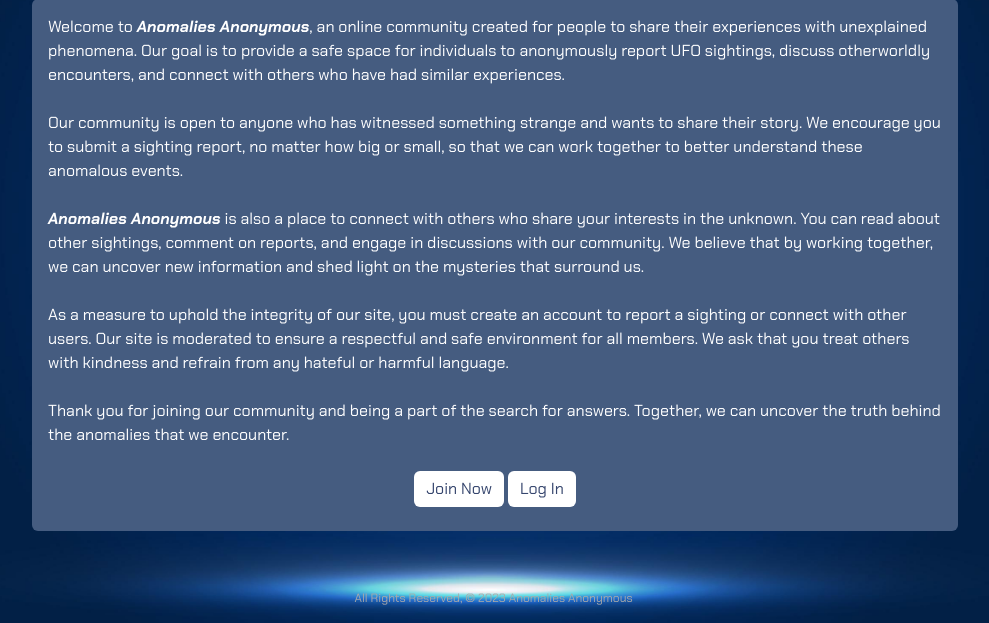
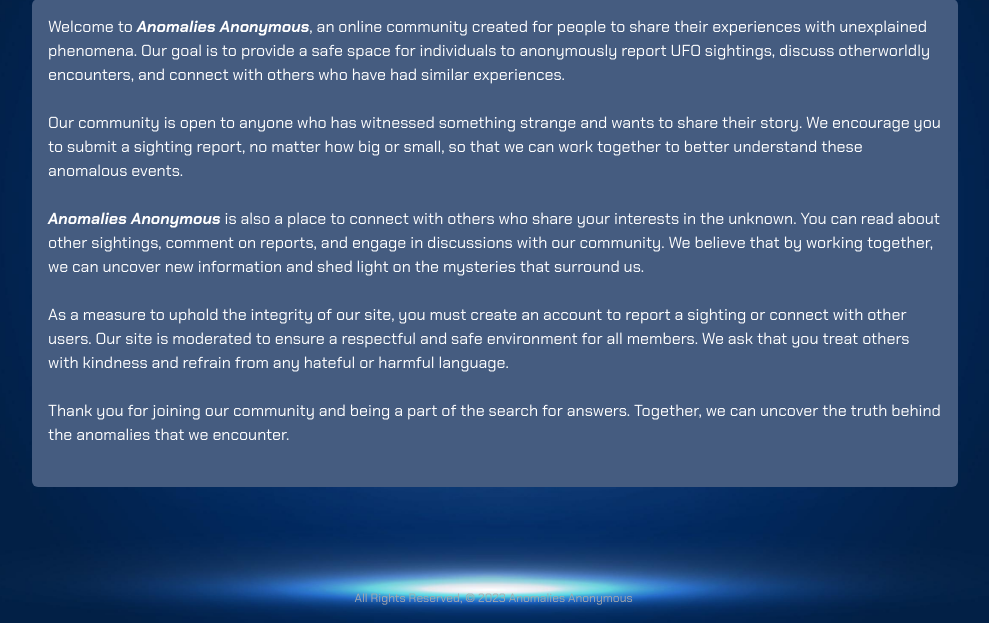
Before and after one commit to spbovarnick/anomalies-anonymous, a Django app: page /about/ in a window 1280 px wide. Shown: the part 177-800 px from the top of the page, without its empty margins (145-1134 px from the left). Run offline with Django 4.2, Linux system fonts and the light colour scheme; the visitor is signed in with stand-in values (Sample User, id 1).

Commit message:
added user auth conditionals on about page CTA buttons, and comment edit/delete buttons

```diff
--- a/anomaliesanonymous/main_app/templates/about.html
+++ b/anomaliesanonymous/main_app/templates/about.html
@@ -13,10 +13,12 @@
                     <p class="card-text mb-4"><em><strong>Anomalies Anonymous</strong></em> is also a place to connect with others who share your interests in the unknown. You can read about other sightings, comment on reports, and engage in discussions with our community. We believe that by working together, we can uncover new information and shed light on the mysteries that surround us.</p>
                     <p class="card-text mb-4">As a measure to uphold the integrity of our site, you must create an account to report a sighting or connect with other users. Our site is moderated to ensure a respectful and safe environment for all members. We ask that you treat others with kindness and refrain from any hateful or harmful language.</p>
                     <p class="card-text mb-4">Thank you for joining our community and being a part of the search for answers. Together, we can uncover the truth behind the anomalies that we encounter.</p>
-                    <div class="text-center mb-2">
-                        <a class="btn" href="{% url 'signup' %}">Join Now</a>
-                        <a class="btn" href="{% url 'login' %}">Log In</a>
-                    </div>
+                    {% if not user.is_authenticated %}
+                        <div class="text-center mt-5 mb-2">
+                            <a class="btn" href="{% url 'signup' %}">Join Now</a>
+                            <a class="btn" href="{% url 'login' %}">Log In</a>
+                        </div>
+                    {% endif %}
                 </div>
             </div>
         </div>
--- a/anomaliesanonymous/main_app/templates/sightings/detail.html
+++ b/anomaliesanonymous/main_app/templates/sightings/detail.html
@@ -64,8 +64,10 @@
             <div class="card-body">
               <p class="card-text">Posted: {{ comment.date_posted }}</p>
               <p class="card-text">Comment: {{ comment.comment }}</p>
-              <a href="{% url 'edit_comment' sighting.id comment.id %}" class="btn">Edit</a>
-              <a href="{% url 'delete_comment' sighting.id comment.id %}" class="btn btn-delete">Delete</a>
+              {% if user.id == comment.user.id %}
+                <a href="{% url 'edit_comment' sighting.id comment.id %}" class="btn">Edit</a>
+                <a href="{% url 'delete_comment' sighting.id comment.id %}" class="btn btn-delete">Delete</a>
+              {% endif %}
             </div>
           </div>
         {% endfor %}
```
